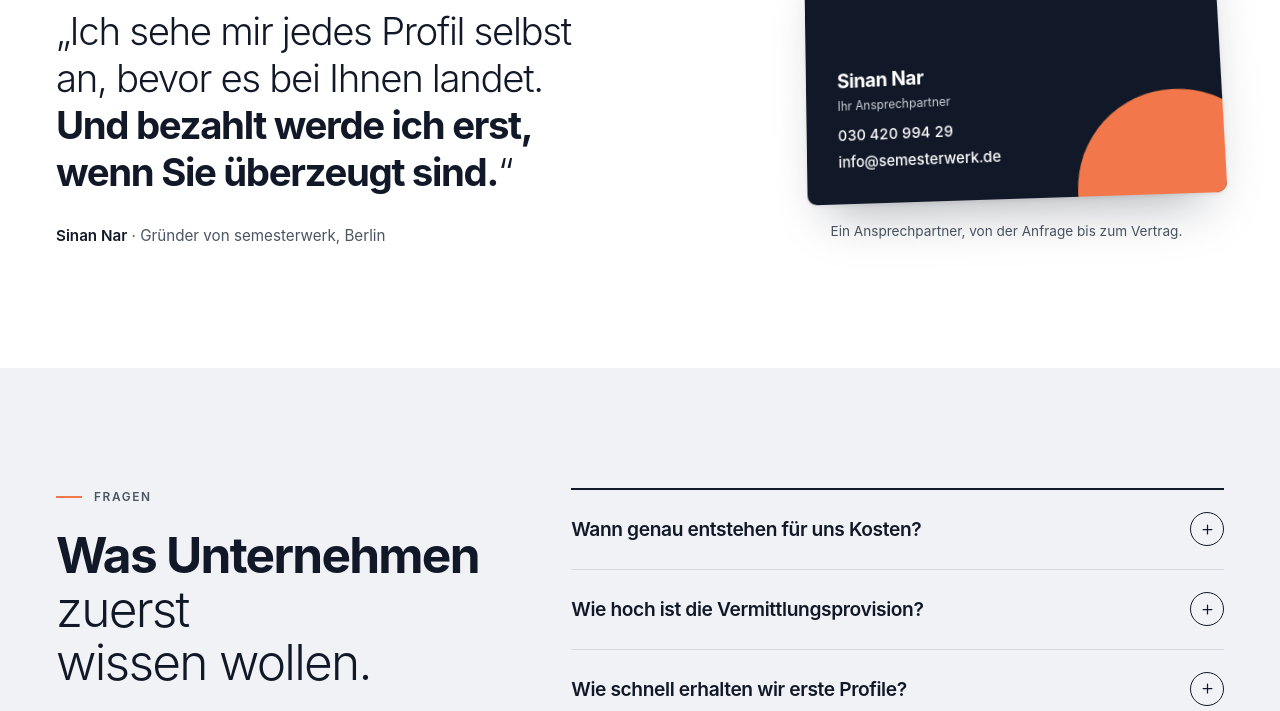
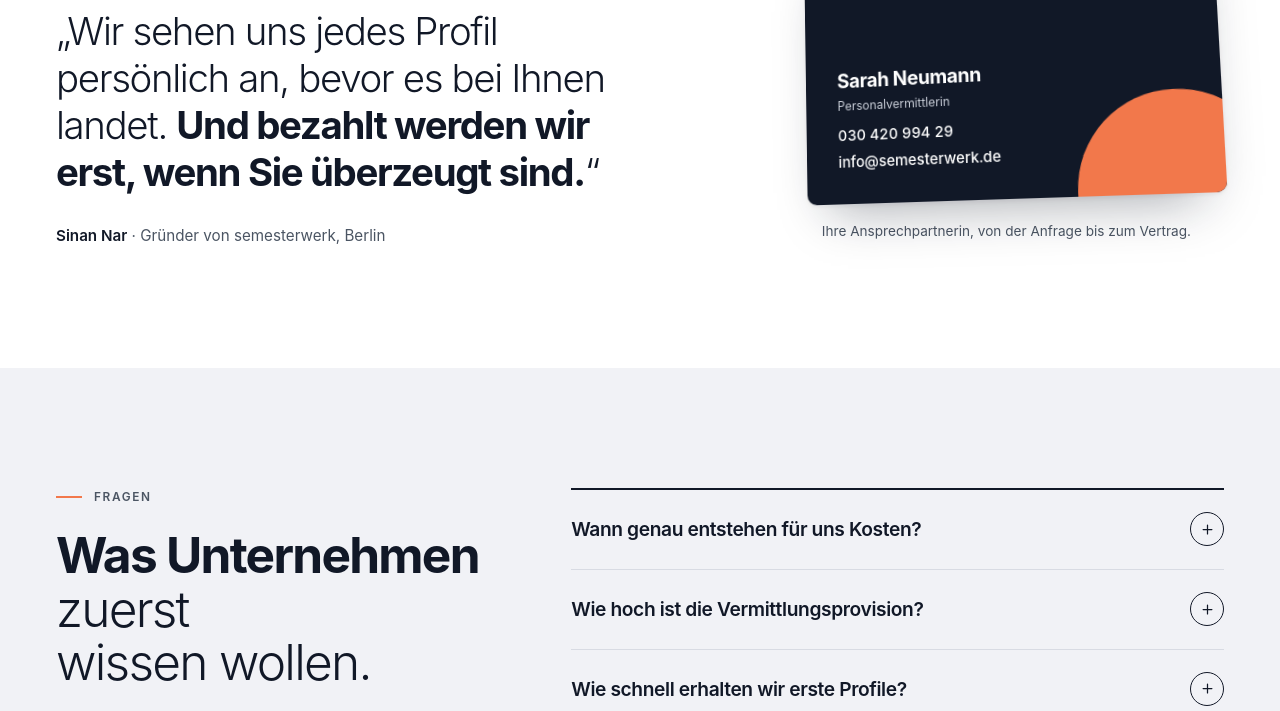
Before and after one commit to sinannar1992-cell/semesterwerk, a website: page index.html in a window 1280 px wide. Shown: the part 6384-7095 px from the top of the page. Drawn offline with Linux system fonts and the light colour scheme; a web font is replaced by a local one.

Commit message:
Sarah Neumann als Ansprechpartnerin auf der Startseite
Die Visitenkarte im Abschnitt „Persönlich“ nennt jetzt Sarah Neumann,
Personalvermittlerin. Das Gründerzitat bleibt bei Sinan Nar, spricht aber
von „wir“, weil die Profile nicht mehr allein vom Inhaber geprüft werden.

Co-Authored-By: Claude Opus 5.5 <noreply@anthropic.com>

```diff
--- a/index.html
+++ b/index.html
@@ -476,11 +476,11 @@
     <!-- ============ PERSÖNLICH ============ -->
     <section class="section section-alt" aria-labelledby="voice-title">
       <div class="container">
-        <h2 id="voice-title" class="sr-only">Ihr Ansprechpartner</h2>
+        <h2 id="voice-title" class="sr-only">Ihre Ansprechpartnerin</h2>
         <div class="voice">
           <figure class="rv">
             <p class="label">Persönlich</p>
-            <blockquote>„Ich sehe mir jedes Profil selbst an, bevor es bei Ihnen landet. <b>Und bezahlt werde ich erst, wenn Sie überzeugt sind.</b>“</blockquote>
+            <blockquote>„Wir sehen uns jedes Profil persönlich an, bevor es bei Ihnen landet. <b>Und bezahlt werden wir erst, wenn Sie überzeugt sind.</b>“</blockquote>
             <figcaption><b>Sinan Nar</b> · Gründer von semesterwerk, Berlin</figcaption>
           </figure>
 
@@ -489,8 +489,8 @@
               <div class="bcard">
                 <img src="assets/img/svg/semesterwerk-logo-weiss.svg" alt="" width="535" height="86" loading="lazy">
                 <div>
-                  <p class="bcard-name" style="color: var(--weiss); margin: 0;">Sinan Nar</p>
-                  <p class="bcard-role" style="margin: 0 0 .7em;">Ihr Ansprechpartner</p>
+                  <p class="bcard-name" style="color: var(--weiss); margin: 0;">Sarah Neumann</p>
+                  <p class="bcard-role" style="margin: 0 0 .7em;">Personalvermittlerin</p>
                   <div class="bcard-lines">
                     <a href="tel:+493042099429">030 420 994 29</a>
                     <a href="mailto:info@semesterwerk.de">info@semesterwerk.de</a>
@@ -498,7 +498,7 @@
                 </div>
               </div>
             </div>
-            <p class="bcard-hint">Ein Ansprechpartner, von der Anfrage bis zum Vertrag.</p>
+            <p class="bcard-hint">Ihre Ansprechpartnerin, von der Anfrage bis zum Vertrag.</p>
           </div>
         </div>
       </div>
```
Also changed, not shown: _build/pages/index.html (+5 -5 lines).
